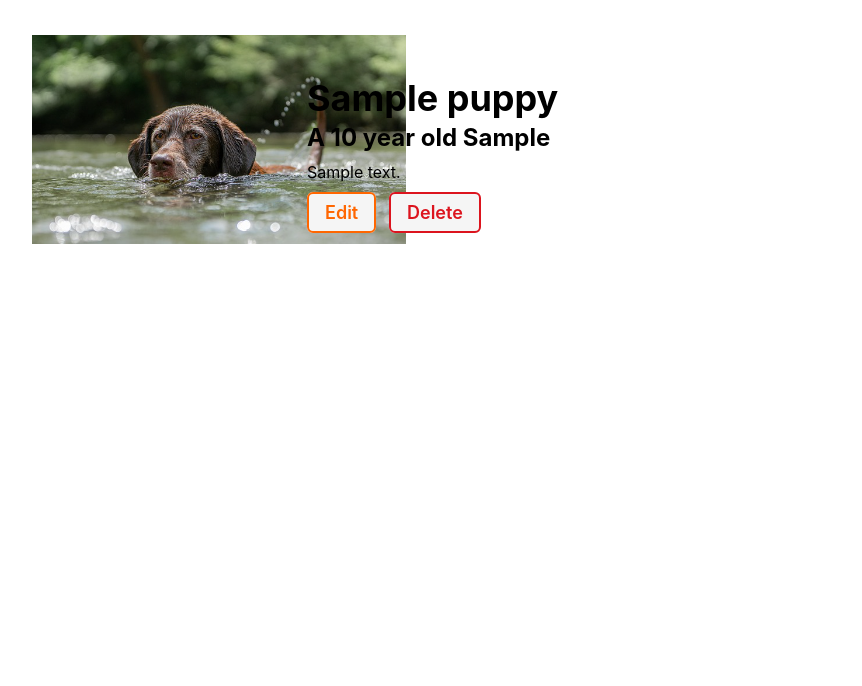
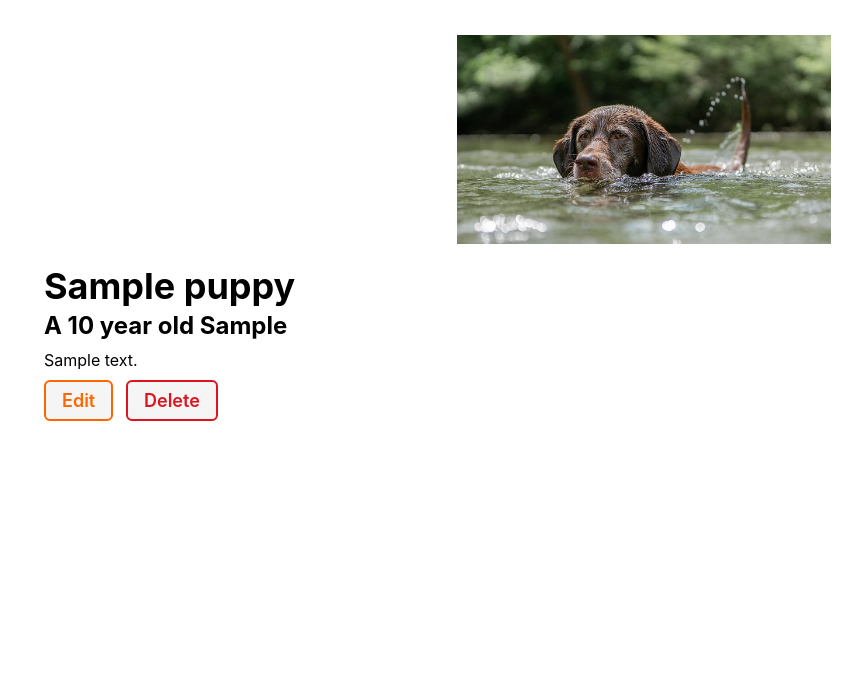
Before and after one commit to korycfitz/puppy-collector, a Django app: page /puppies/1/ in a window 1280 px wide. Shown: the part 106-792 px from the top of the page, without its empty margins (8-870 px from the left). Run offline with Django 4.2, Linux system fonts and the light colour scheme; a user stored in the database is signed in; tables that the repository leaves empty hold one stand-in row (values such as "Sample post").

Commit message:
style details page

```diff
--- a/main_app/static/css/puppies/puppy-detail.css
+++ b/main_app/static/css/puppies/puppy-detail.css
@@ -26,7 +26,6 @@
 
 .puppy-details h2 {
   font-size: var(--font-xl);
-  margin: 0 0 10px;
   margin-top: 0;
   margin-bottom: 10px;
 }
@@ -35,18 +34,3 @@
   font-size: var(--font-reg);
   margin: 5px 0;
 }
-
-@media only screen and (min-width: 768px) {
-  .puppy-container {
-    padding: 35px 30px;
-    flex-direction: row;
-    align-items: center;
-    justify-content: start;
-  }
-
-  .puppy-img {
-    width: 25%;
-    max-width: 250px;
-    margin-right: 25px;
-  }
-}
```
